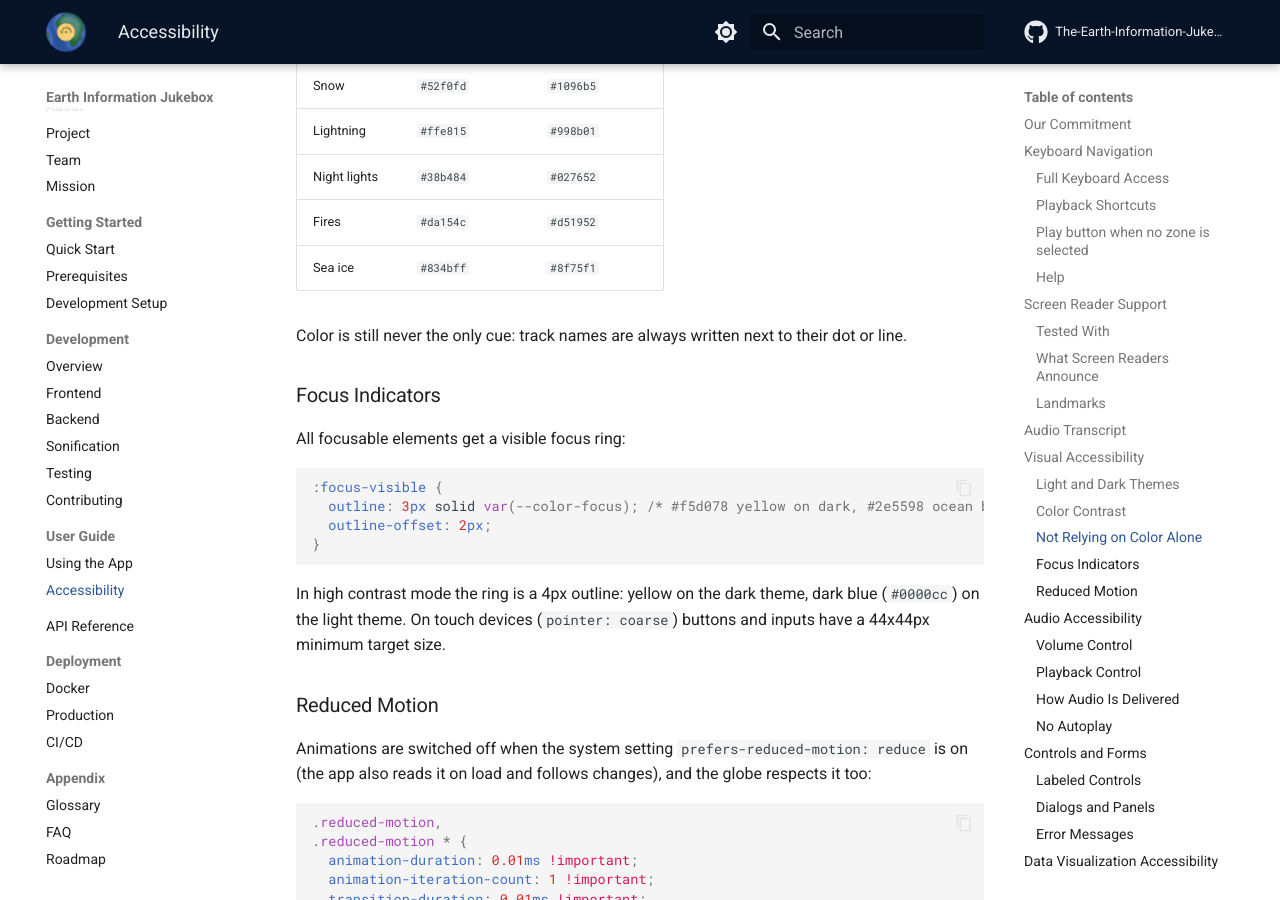
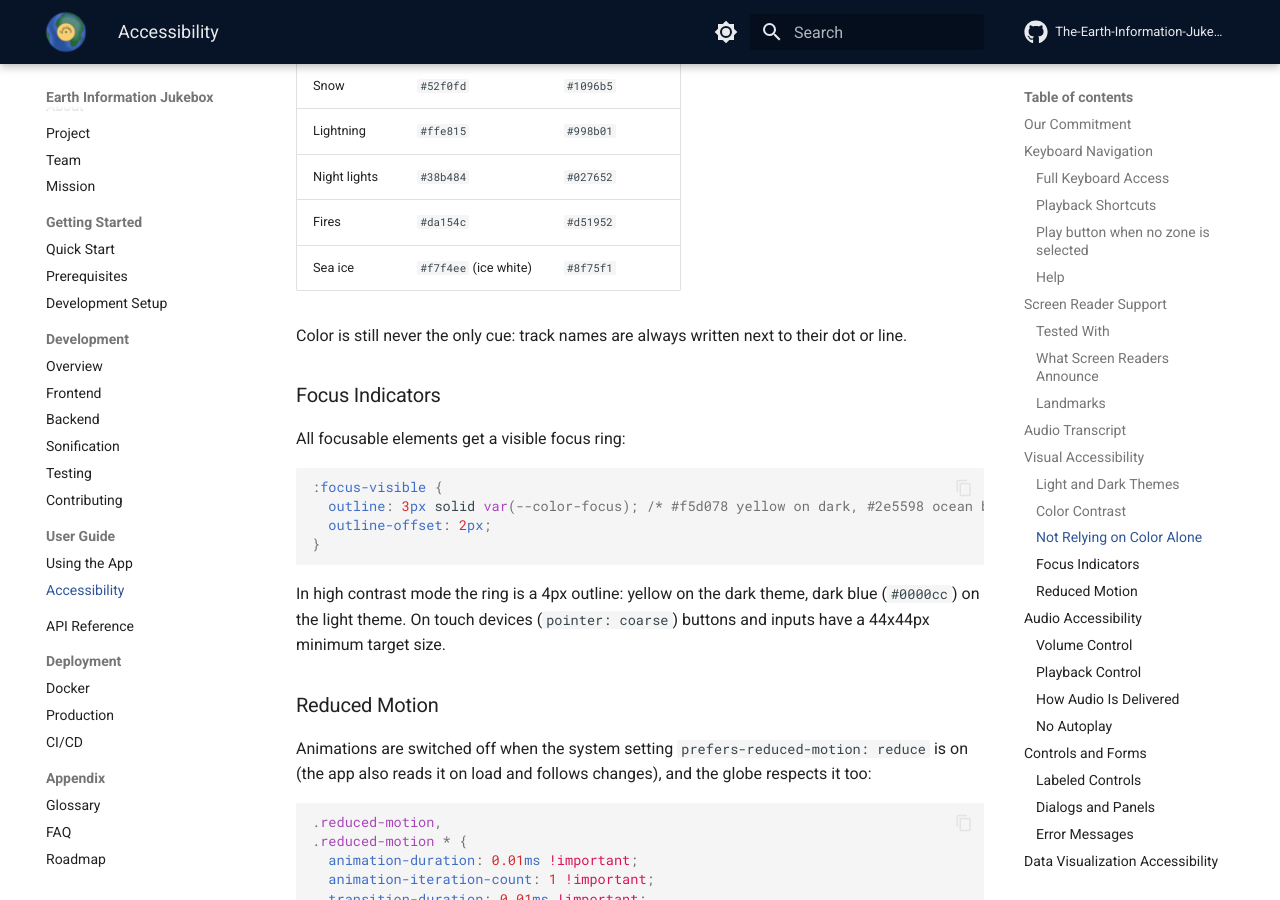
Before and after one commit to The-Earth-Information-Jukebox-HEIG-VD/documentation, an MkDocs documentation site: the page built from docs/user-guide/accessibility.md, in a window 1280 px wide and 900 px high, scrolled down 4771 px. Built offline with MkDocs 1.6.1 and Material for MkDocs 9.7.7, drawn with Linux system fonts in a browser that asks for light colours; comment, search, counter and statistics services are not loaded.

Commit message:
docs: sea ice is ice white on dark backgrounds
Co-Authored-By: Claude Opus 5.5 <noreply@anthropic.com>

```diff
--- a/docs/user-guide/accessibility.md
+++ b/docs/user-guide/accessibility.md
@@ -141,7 +141,7 @@ The eight track colors come in **two palettes**, one for dark backgrounds (globe
 | Lightning | `#ffe815` | `#998b01` |
 | Night lights | `#38b484` | `#027652` |
 | Fires | `#da154c` | `#d51952` |
-| Sea ice | `#834bff` | `#8f75f1` |
+| Sea ice | `#f7f4ee` (ice white) | `#8f75f1` |
 
 Color is still never the only cue: track names are always written next to their dot or line.
 
```
